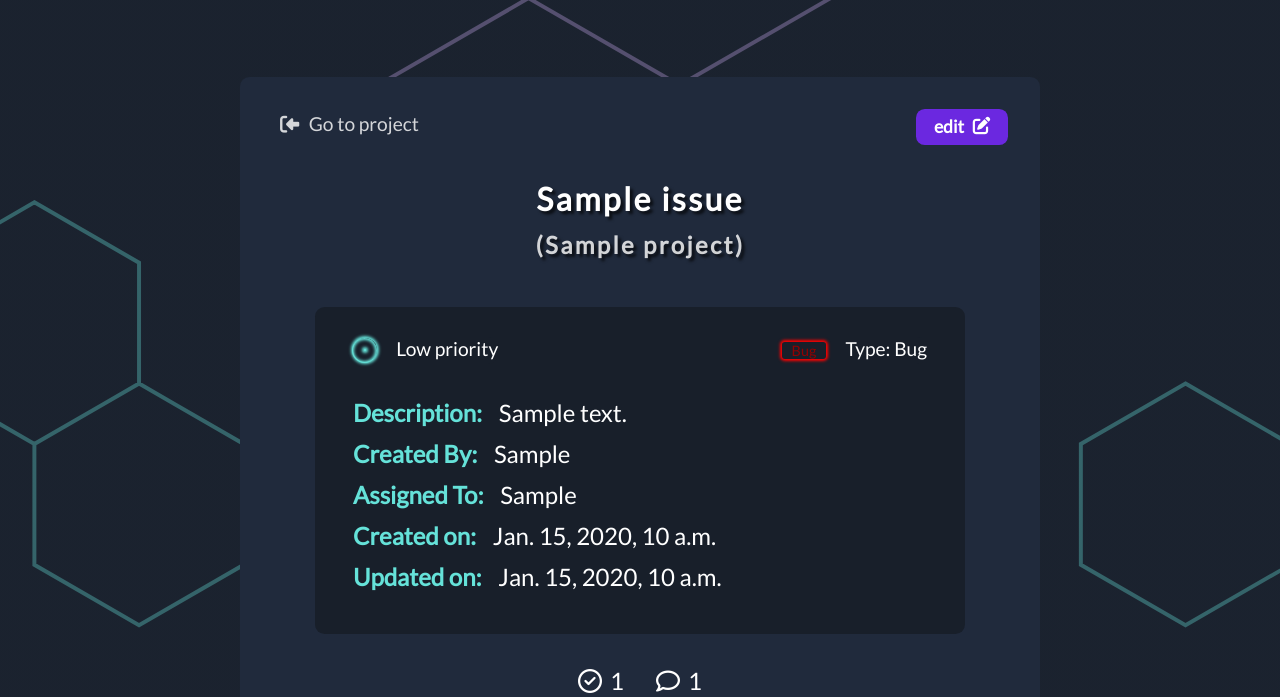
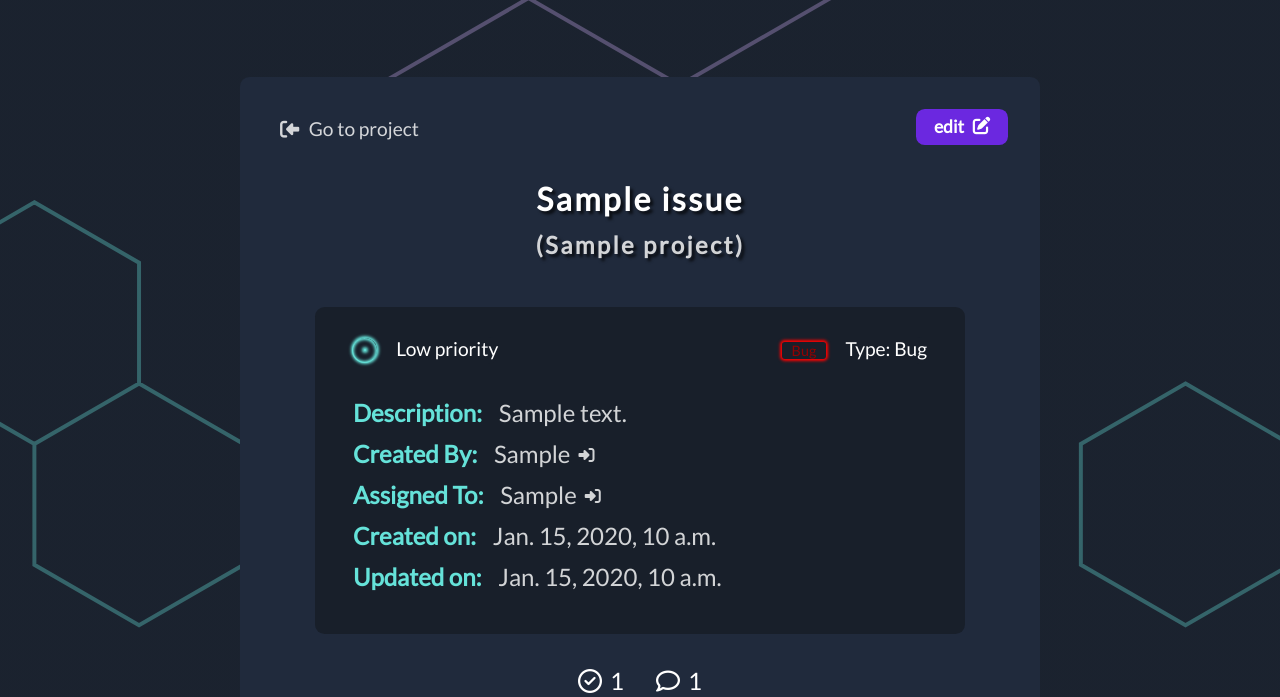
Before and after one commit to IuliiaKonovalova/issue_tracker, a Django app: page /test/1/1/1/ in a window 1280 px wide. Shown: the part 106-803 px from the top of the page. Run offline with Django 3.2, Linux system fonts and the light colour scheme; tables that the repository leaves empty hold one stand-in row (values such as "Sample post"); some libraries are stand-ins or nearby versions.

Commit message:
Add links to users profiles in issue_details template

```diff
--- a/projects/templates/projects/issue_detail.html
+++ b/projects/templates/projects/issue_detail.html
@@ -84,11 +84,17 @@
         </div>
         <div class="issue__description issue__description--name">
           <span class="issue__subtitle">Created by: </span>
-          {{ issue.created_by }}
+          <a href="{% url 'user_profile' username=issue.created_by %}" class="issue__subtitle--link">
+            {{ issue.created_by }}
+            <i class="fas fa-sign-in-alt"></i>
+          </a>
         </div>
         <div class="issue__description issue__description--name">
           <span class="issue__subtitle">Assigned to: </span>
-          {{ issue.assigned_to }}
+          <a href="{% url 'user_profile' username=issue.assigned_to %}" class="issue__subtitle--link">
+            {{ issue.assigned_to }}
+            <i class="fas fa-sign-in-alt"></i>
+          </a>
         </div>
         <div class="issue__description">
           <span class="issue__subtitle">Created on: </span>
@@ -139,9 +145,9 @@
         {% for comment in comments.all %}
           <div class="issue__comment">
             <div class="issue__comment--header">
-              <div class="issue__comment--name">
+              <a href="{% url 'user_profile' username=comment.created_by %}" class="issue__comment--name">
                 {{ comment.created_by }}
-              </div>
+              </a>
               {% if comment.created_by == user %}
                 <div class="issue__comment--edit">
                   <div href="" class=" btn__comment--edit">
--- a/static/css/base.css
+++ b/static/css/base.css
@@ -1142,7 +1142,7 @@ body {
 
 .btn__issue--back {
   position: absolute;
-  top: 2.2rem;
+  top: 2.5rem;
   left: 2.5rem;
   display: flex;
   align-items: center;
@@ -1232,18 +1232,39 @@ body {
   font-size: 1.5rem;
 }
 
+.issue__description {
+  color: rgba(255, 255, 255, 0.808);
+}
+
+.issue__description--name {
+  text-transform: capitalize;
+}
+
+.issue__description:not(:last-child) {
+  margin-bottom: 0.5em;
+}
+
 .issue__subtitle {
   color: var(--clr-accent--300);
   font-weight: 900;
   margin-right: 0.5em;
 }
 
-.issue__description:not(:last-child) {
-  margin-bottom: 0.5em;
-}
-
-.issue__description--name {
-  text-transform: capitalize;
+.issue__subtitle--link {
+  color: rgba(255, 255, 255, 0.808);
+  position: relative;
+}
+
+.issue__subtitle--link:hover {
+  color: white;
+}
+
+.issue__subtitle--link i {
+  position: absolute;
+  top: 0.5em;
+  right: -1.5em;
+  margin-left: 0.5em;
+  font-size: 1rem;
 }
 
 /* Data on votes and comments */
```
